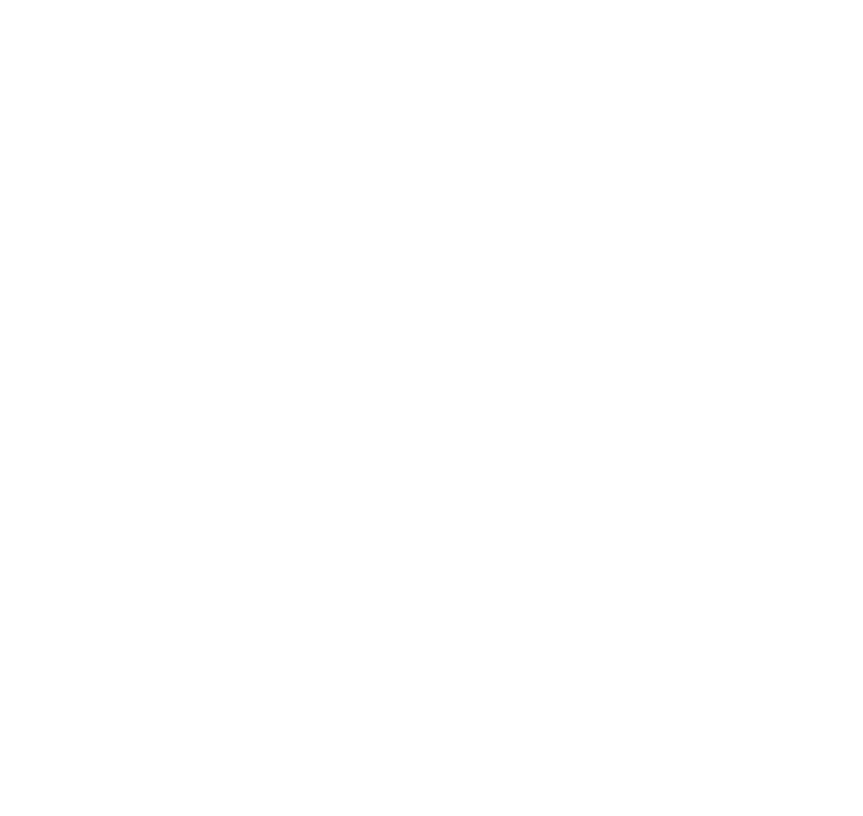
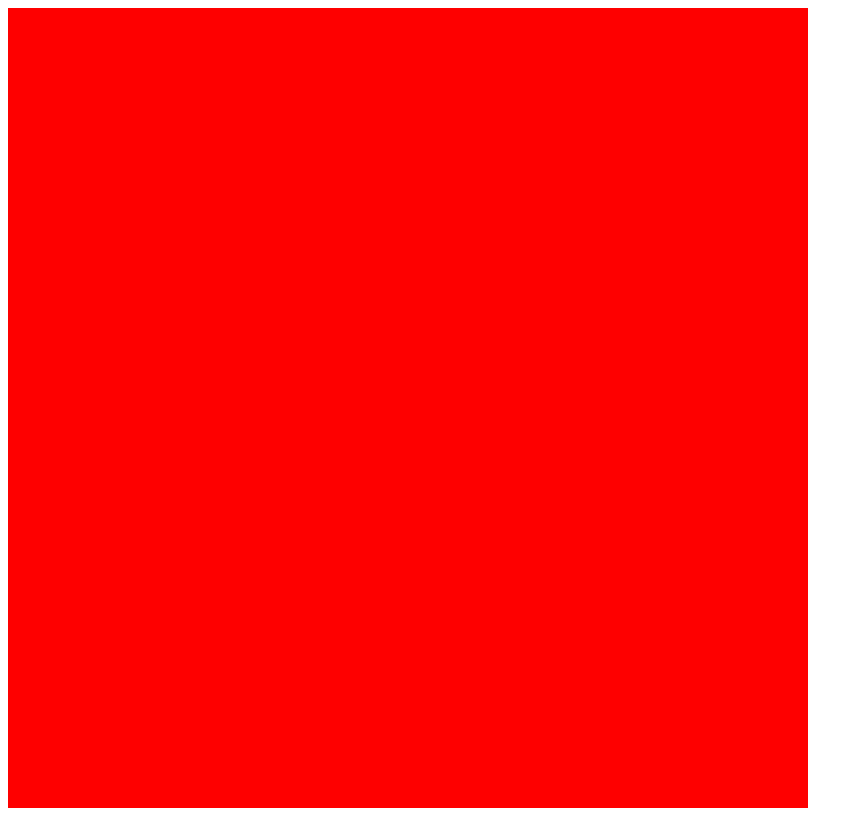
Before and after one commit to timonmartin/etchasketch, a plain HTML site: page index.html in a window 1280 px wide. Shown: the whole page, without its empty margins (0-863 px from the left). Drawn offline with Linux system fonts and the light colour scheme.

Commit message:
Add JS script to create div boxes for pixels, add JS to select pixels and listen for mouse on/off events

```diff
--- a/index.html
+++ b/index.html
@@ -7,6 +7,30 @@
 <body>
   <div id="gridContainer"></div>
   <script>
+    const container = document.querySelector("#gridContainer");
+    for (i = 0; i < 16; i++) {
+      for (j = 0; j < 16; j++) {
+        let div = document.createElement("div");
+        div.setAttribute("style", "height: 50px; width: 50px; background-color: red; float: left");
+        div.classList.add("pixel");
+        container.appendChild(div);
+      }
+      let clearDiv = document.createElement("div");
+      clearDiv.style.clear = "left";
+      container.appendChild(clearDiv);
+    }
+    const pixels = document.querySelectorAll("div.pixel");
+    pixels.forEach((pixel) => {
+      pixel.addEventListener("mouseover", () => {
+        pixel.style.background = "white";
+        pixel.style.transition = "0s";
+      });
+      pixel.addEventListener("mouseout", () => {
+        pixel.style.background = "red";
+        pixel.style.transition = "2s";
+      });
+
+    });
 
   </script>
 </body>
```
